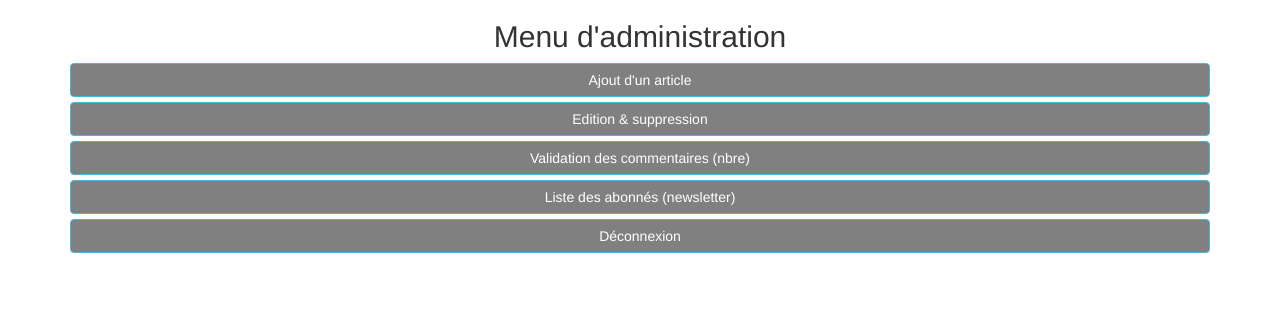
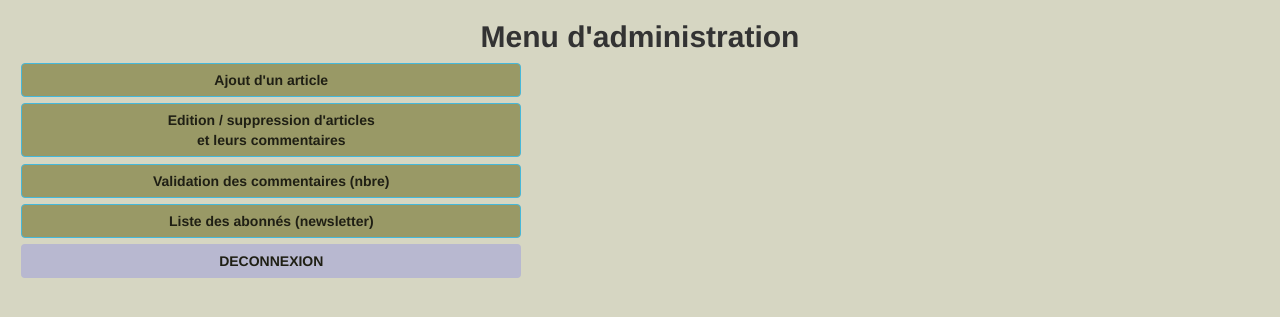
Before and after one commit to WildCodeSchool/bleau_S3_2017_blog_voyage, a PHP site: page /admin/admin_menu.php in a window 1280 px wide. Shown: the top 317 px of the page. Run offline with PHP 8.4, Linux system fonts and the light colour scheme; some libraries are stand-ins or nearby versions.

Commit message:
style admin menu

```diff
--- a/admin/admin_menu.php
+++ b/admin/admin_menu.php
@@ -10,16 +10,17 @@
 	<script src="https://maxcdn.bootstrapcdn.com/bootstrap/3.3.7/js/bootstrap.min.js"></script>
 	<link rel="stylesheet" type='text/css' href="assets/css/admin_style.css">
 </head>
-<body>
+<bodys>
 
-		<div class="container container_admin_menu">
+		<div class="container-fluid container_admin_menu">
 			<h2 class="titre_menu">Menu d'administration</h2>
 
-			<button type="button" class="btn btn-info btn-block">Ajout d'un article</button>
-			<button type="button" class="btn btn-info btn-block">Edition & suppression</button>
-			<button type="button" class="btn btn-info btn-block">Validation des commentaires (nbre)</button>
-			<button type="button" class="btn btn-info btn-block">Liste des abonnés (newsletter)</button>
-			<button type="button" class="btn deco btn-info btn-block">Déconnexion</button>
+			<a href="#"><button type="button" class="btn btn-info btn-block">Ajout d'un article</button></a>
+			<a href="#"><button type="button" class="btn btn-info btn-block">Edition / suppression d'articles <br>et leurs commentaires</button></a>
+			<a href="#"><button type="button" class="btn btn-info btn-block">Validation des commentaires (nbre)</button></a>
+			<a href="#"><button type="button" class="btn btn-info btn-block">Liste des abonnés (newsletter)</button></a>
+			<a href="#"><button type="button" class="btn btn-deco btn-block">DECONNEXION</button></a>
+			<!-- La déconnexion du menu ADMIN redirigera vers la HOMEPAGE du site -->
 
 		</div>
 	</body>
--- a/admin/admin_pwd.php
+++ b/admin/admin_pwd.php
@@ -8,11 +8,12 @@
 	  <link rel="stylesheet" type='text/css' href="assets/css/style.css">
 	    <script src="https://ajax.googleapis.com/ajax/libs/jquery/3.1.1/jquery.min.js"></script>
 	  <script src="https://maxcdn.bootstrapcdn.com/bootstrap/3.3.7/js/bootstrap.min.js"></script>
+	  <link rel="stylesheet" type='text/css' href="assets/css/admin_style.css">
 	</head>
 	<body>
 	<header>
 
-	<div class="container">
+	<div class="container-fluid all_admin">
 	  <h2>Identification des administrateurs</h2>
 	  <form class="form-horizontal">
 	  <!--Ajout de margin sur form-group-->
--- a/admin/assets/css/admin_style.css
+++ b/admin/assets/css/admin_style.css
@@ -1,30 +1,58 @@
 /*Style des pages admin*/
 
+body {
+	background-color: #d6d6c2;
+}
+
+h2 {
+	text-align: center;
+	font-weight: bold;
+}
+
+a {
+	text-decoration: none !important;
+}
+
+/* a:hover {
+	background-color: #3f3f5e ;
+	}
+	*/
 
 /*Style de la page pwd*/
-
+.titre_menu
+{
+	text-align: center;
+}
 
 /*Style de la page menu*/
 
-.deco
+.container_admin_menu .btn
 {
-	background-color: black !important;
+	margin: auto;
 }
+
+.btn-deco
+{
+	max-width: 500px;
+	background-color: #b8b8d0 !important;
+	color: #1f1f14;
+	font-weight: bold;
+	margin: 0.5% !important;
+}
+
 	/*margin-top: 50px;
+}
 }*/
 
 .btn-info
 {
-	background-color: grey !important;
+	max-width: 500px;
+	color: #1f1f14;
+	font-weight: bold;
+	background-color: #999966 !important;
+	margin: 0.5% !important;
 }
-.titre_menu
-{
-	text-align: center;
-}
-/*.container_admin_menu
-{
-	height: 100%;
-}*/
+
 .navbar-inverse
 {
 	background-color: white!important;
```
